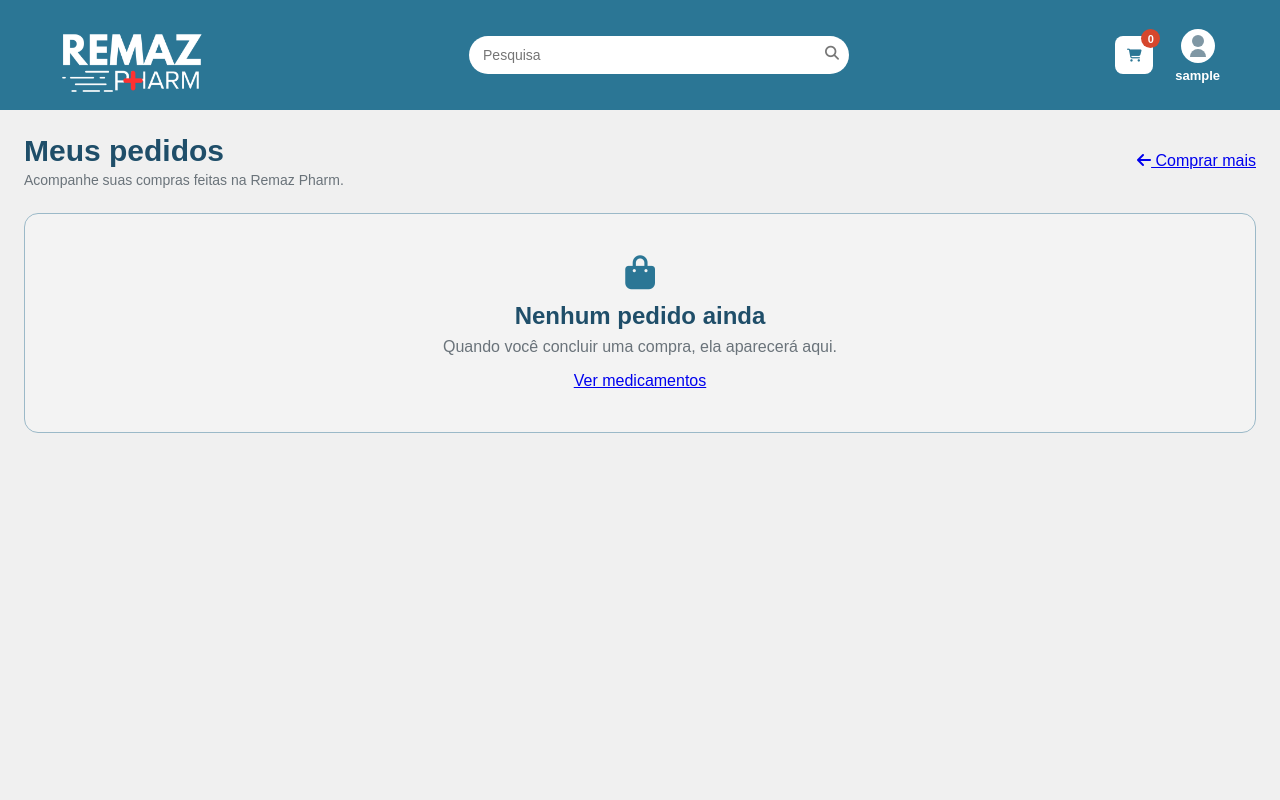
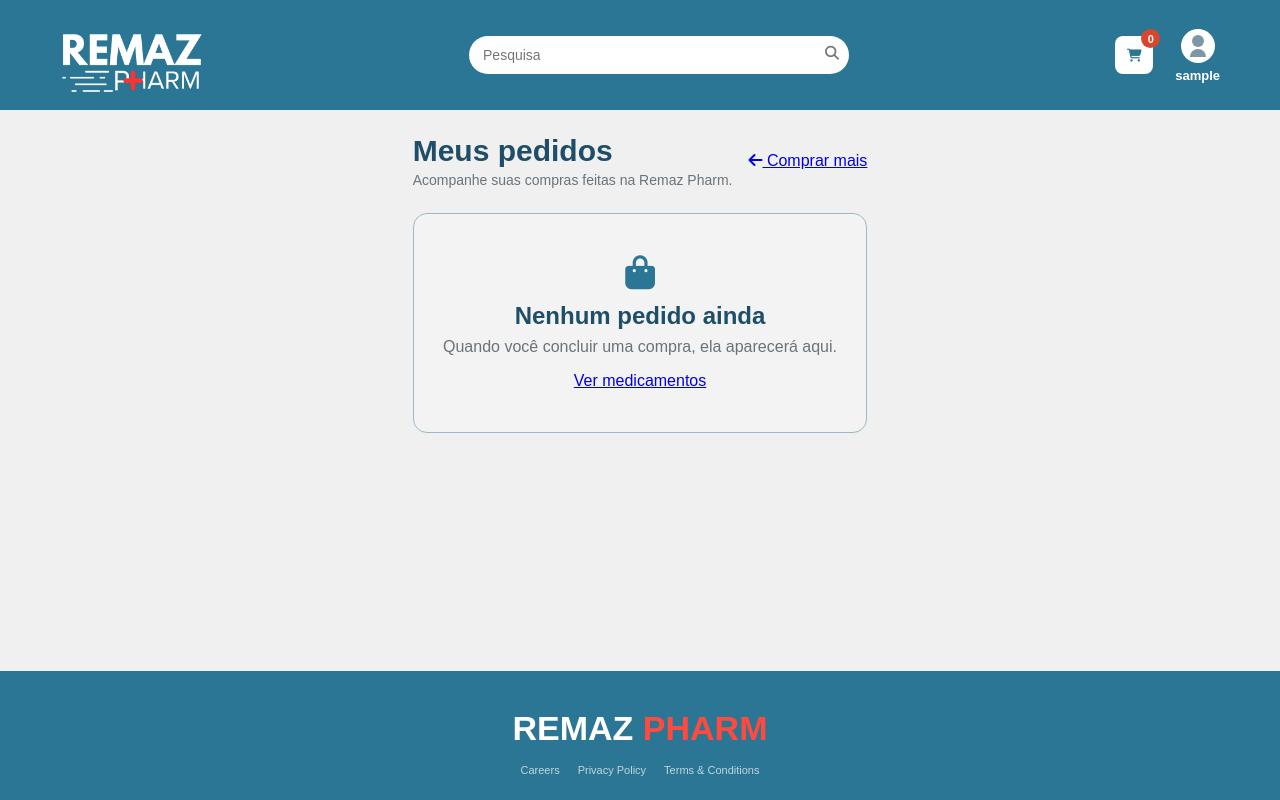
Before and after one commit to RobertoSileno/remaz-pharm-site, a Django app: page /pedidos/ in a window 1280 px wide. Run offline with Django 5.2, Linux system fonts and the light colour scheme; the visitor is signed in with stand-in values (Sample User, id 1); data comes from the database, SQL or seed files in the repository; data that the repository does not hold is empty.

Commit message:
alteracao em pedidos

```diff
--- a/static/css/dashboard.css
+++ b/static/css/dashboard.css
@@ -8,6 +8,13 @@
     font-family: Arial, sans-serif;
     background: #f0f0f0;
     color: #22597a;
+    min-height: 100vh;
+    display: flex;
+    flex-direction: column;
+}
+
+main.dashboard-wrapper {
+    flex: 1;
 }
 
 img {
@@ -409,9 +416,9 @@
 
 .rodape-dashboard {
     background: #2b7695;
-    margin-top: 60px;
     padding: 38px 20px 24px;
     text-align: center;
+    margin-top: auto;
 }
 
 .logo-rodape {
--- a/templates/orders.html
+++ b/templates/orders.html
@@ -162,5 +162,13 @@
     });
 </script>
 
+<footer class="rodape-dashboard">
+    <div class="logo-rodape">REMAZ <span>PHARM</span></div>
+    <div class="links-rodape">
+        <a href="#">Careers</a>
+        <a href="#">Privacy Policy</a>
+        <a href="#">Terms & Conditions</a>
+    </div>
+</footer>
 </body>
 </html>
```
